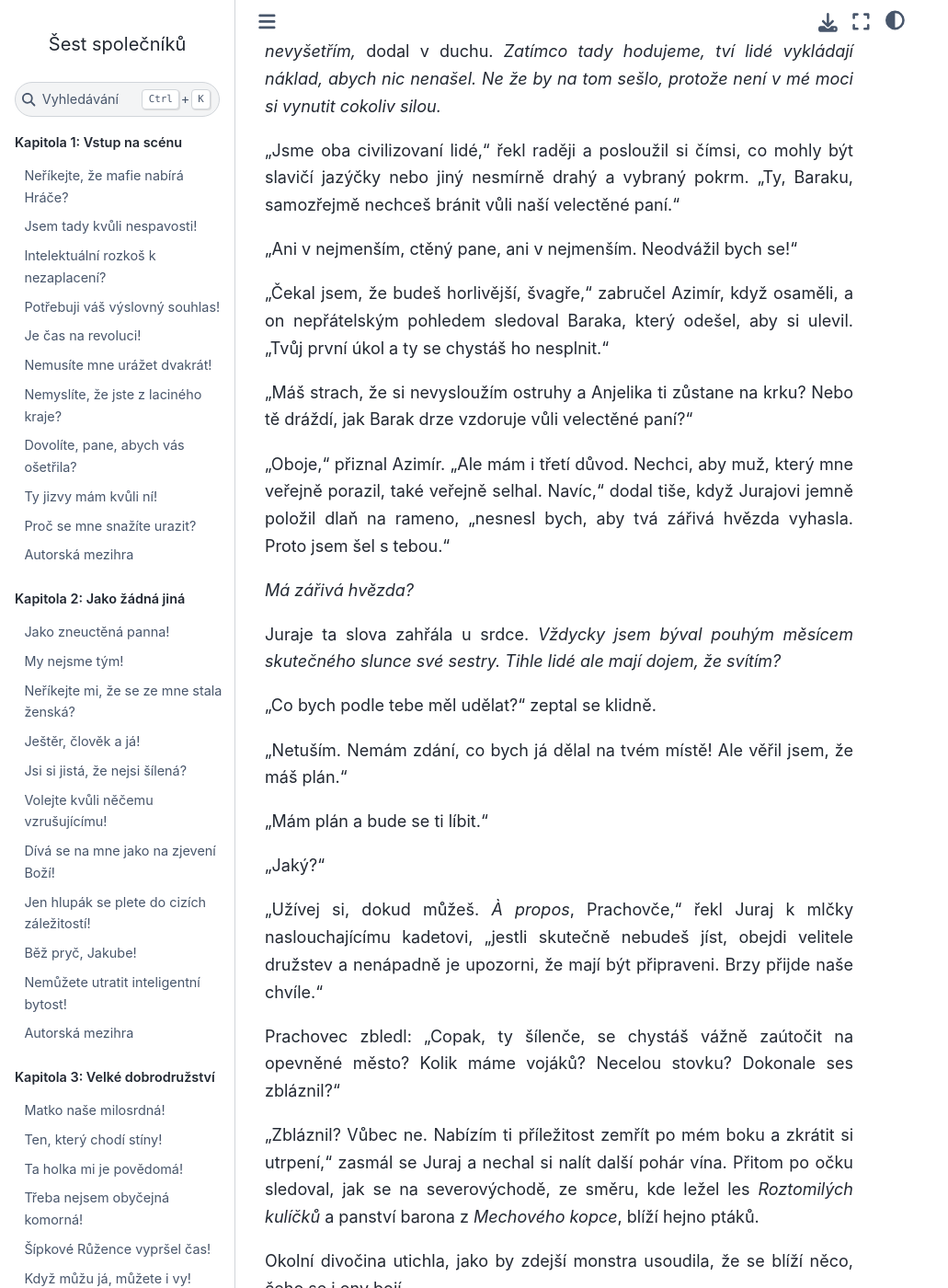
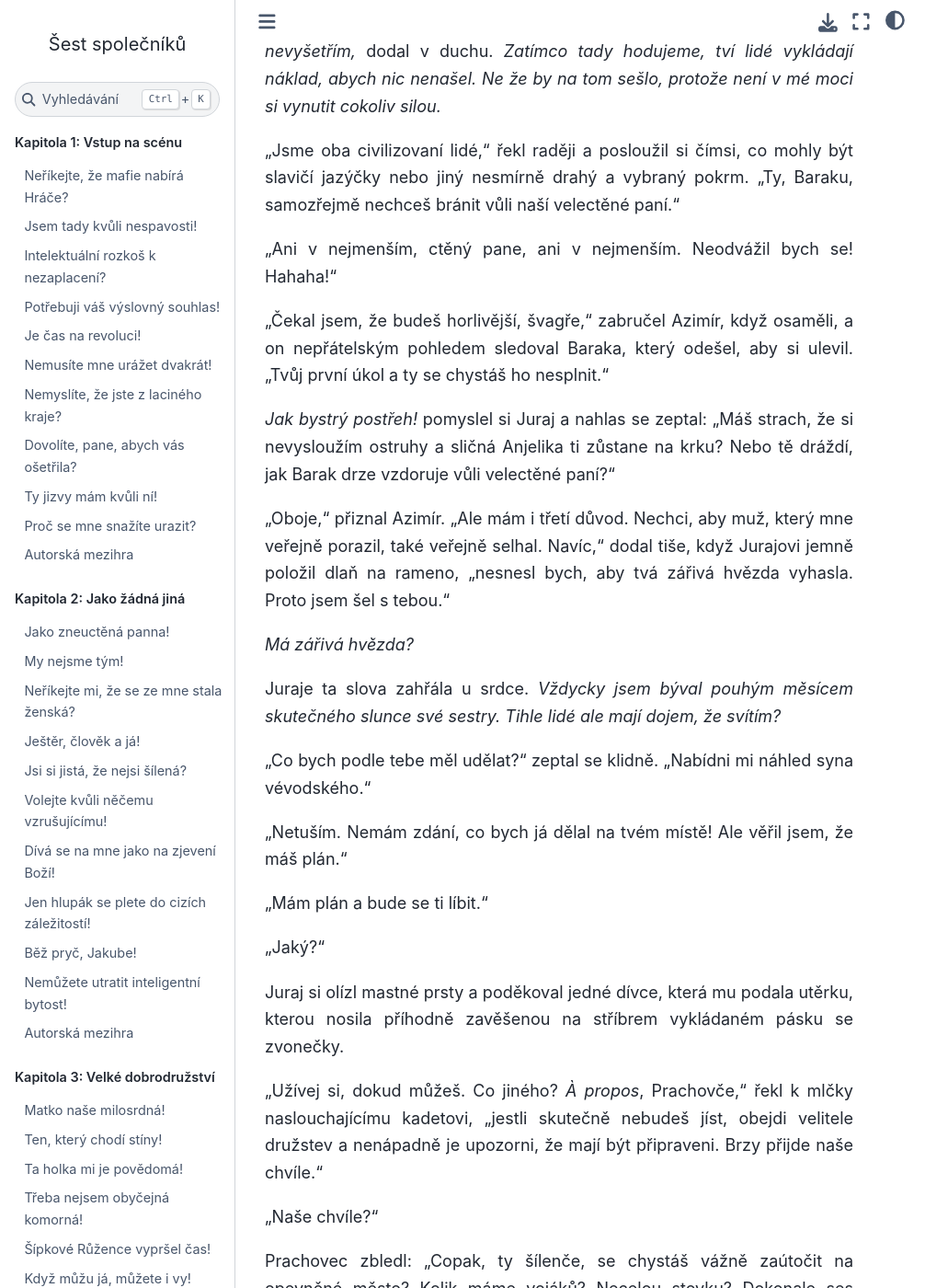
Before and after one commit to hanpari/sest-spolecniku, a Sphinx documentation site: the page built from source/sest_spolecniku/016-vyvrcholeni-a-peripetie/07.md, in a window 1280 px wide and 1400 px high, scrolled down 4690 px. Shown: the whole window at 92% size, without its empty margins (0-1031 px from the left). Built offline with Sphinx 7.4.7 and the Sphinx Book theme 1.1.4, drawn with Linux system fonts in a browser that asks for light colours; some of the changed text lies outside the part shown.

Commit message:
Update 07.md

```diff
--- a/source/sest_spolecniku/016-vyvrcholeni-a-peripetie/07.md
+++ b/source/sest_spolecniku/016-vyvrcholeni-a-peripetie/07.md
@@ -94,11 +94,11 @@ Juraj zavolal na svého sluhu.
 
 "Jsme oba civilizovaní lidé," řekl raději a posloužil si čímsi, co mohly být slavičí jazýčky nebo jiný nesmírně drahý a vybraný pokrm. "Ty, Baraku, samozřejmě nechceš bránit vůli naší velectěné paní."
 
-"Ani v nejmenším, ctěný pane, ani v nejmenším. Neodvážil bych se!"
+"Ani v nejmenším, ctěný pane, ani v nejmenším. Neodvážil bych se! Hahaha!"
 
 "Čekal jsem, že budeš horlivější, švagře," zabručel Azimír, když osaměli, a on nepřátelským pohledem sledoval Baraka, který odešel, aby si ulevil. "Tvůj první úkol a ty se chystáš ho nesplnit."
 
-"Máš strach, že si nevysloužím ostruhy a Anjelika ti zůstane na krku? Nebo tě dráždí, jak Barak drze vzdoruje vůli velectěné paní?"
+*Jak bystrý postřeh!* pomyslel si Juraj a nahlas se zeptal: "Máš strach, že si nevysloužím ostruhy a sličná Anjelika ti zůstane na krku? Nebo tě dráždí, jak Barak drze vzdoruje vůli velectěné paní?"
 
 "Oboje," přiznal Azimír. "Ale mám i třetí důvod. Nechci, aby muž, který mne veřejně porazil, také veřejně selhal. Navíc," dodal tiše, když Jurajovi jemně položil dlaň na rameno, "nesnesl bych, aby tvá zářivá hvězda vyhasla. Proto jsem šel s tebou."
 
@@ -106,7 +106,7 @@ Juraj zavolal na svého sluhu.
 
 Juraje ta slova zahřála u srdce. *Vždycky jsem býval pouhým měsícem skutečného slunce své sestry. Tihle lidé ale mají dojem, že svítím?*
 
-"Co bych podle tebe měl udělat?" zeptal se klidně.
+"Co bych podle tebe měl udělat?" zeptal se klidně. "Nabídni mi náhled syna vévodského."
 
 "Netuším. Nemám zdání, co bych já dělal na tvém místě! Ale věřil jsem, že máš plán."
 
@@ -114,7 +114,11 @@ Juraje ta slova zahřála u srdce. *Vždycky jsem býval pouhým měsícem skute
 
 "Jaký?"
 
-"Užívej si, dokud můžeš. *À propos*, Prachovče," řekl Juraj k mlčky naslouchajícímu kadetovi, "jestli skutečně nebudeš jíst, obejdi velitele družstev a nenápadně je upozorni, že mají být připraveni. Brzy přijde naše chvíle."
+Juraj si olízl mastné prsty a poděkoval jedné dívce, která mu podala utěrku, kterou nosila příhodně zavěšenou na stříbrem vykládaném pásku se zvonečky.
+
+"Užívej si, dokud můžeš. Co jiného? *À propos*, Prachovče," řekl k mlčky naslouchajícímu kadetovi, "jestli skutečně nebudeš jíst, obejdi velitele družstev a nenápadně je upozorni, že mají být připraveni. Brzy přijde naše chvíle."
+
+"Naše chvíle?"
 
 Prachovec zbledl: "Copak, ty šílenče, se chystáš vážně zaútočit na opevněné město? Kolik máme vojáků? Necelou stovku? Dokonale ses zbláznil?"
 
```
Also changed, not shown: other parts of source/sest_spolecniku/016-vyvrcholeni-a-peripetie/07.md (+1 -1 lines).
